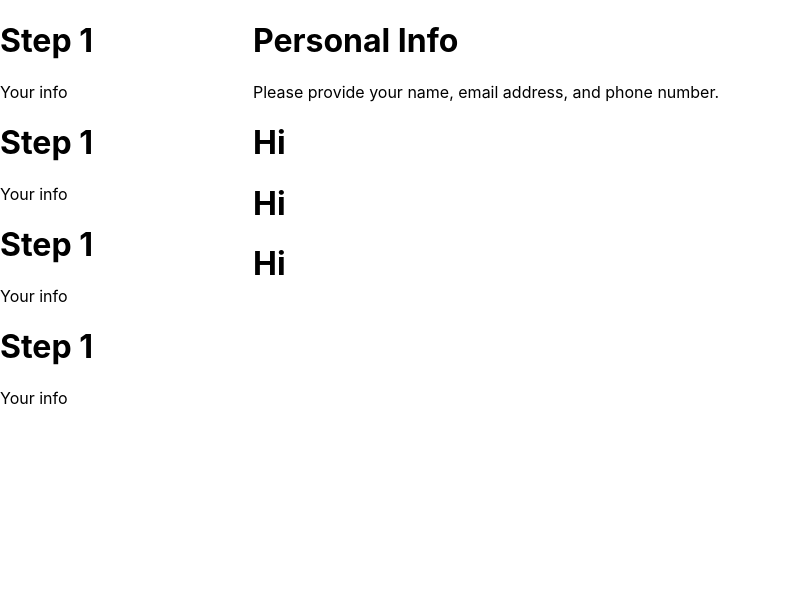
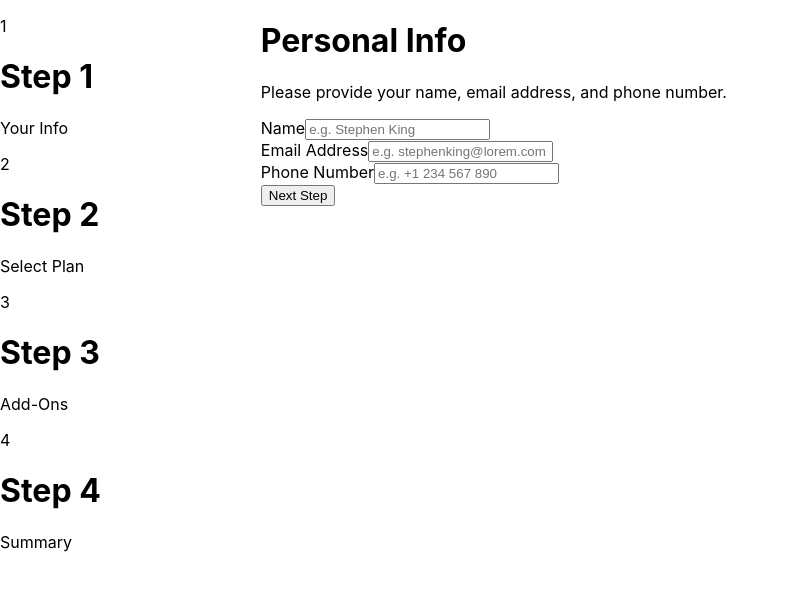
Before and after one commit to lexsac/multi-step-form, a React (Create React App) app in the folder multi-step-form/: page / in a window 1280 px wide. Shown: the top 590 px of the page, without its empty margins (0-789 px from the left). Built offline with nearby package versions, Linux system fonts and the light colour scheme.

Commit message:
Added additional static components

```diff
--- a/multi-step-form/src/components/Input.js
+++ b/multi-step-form/src/components/Input.js
@@ -1,9 +1,10 @@
 import React from 'react';
 
-const Input = () => {
+const Input = ({name, label, placeholderText}) => {
     return (
         <div className="input-info">
-            <h1>Hi</h1>
+            <label>{name}</label>
+            <input type="text" id={label} name={label} placeholder={placeholderText}></input>
         </div>
     )
 }
--- a/multi-step-form/src/components/InputInfo.js
+++ b/multi-step-form/src/components/InputInfo.js
@@ -1,12 +1,16 @@
 import React from 'react';
 import Input from './Input';
+import NextStepButton from './NextStepButton';
 
 const InputInfo = () => {
     return (
         <div className="input-info">
-            <Input />
-            <Input />
-            <Input />
+            <form>
+                <Input name={"Name"} label={"name"} placeholderText={"e.g. Stephen King"} />
+                <Input name={"Email Address"} label={"email-address"} placeholderText={"e.g. stephenking@lorem.com"} />
+                <Input name={"Phone Number"} label={"phone-number"} placeholderText={"e.g. +1 234 567 890"} />
+            </form>
+            <NextStepButton />
         </div>
     )
 }
--- /dev/null
+++ b/multi-step-form/src/components/NextStepButton.js
@@ -0,0 +1,11 @@
+import React from 'react';
+
+const NextStepButton = () => {
+    return (
+        <button>
+            Next Step
+        </button>
+    )
+}
+
+export default NextStepButton;
--- a/multi-step-form/src/components/Step.js
+++ b/multi-step-form/src/components/Step.js
@@ -1,10 +1,13 @@
 import React from 'react';
 
-const Step = () => {
+const Step = ({ num, text }) => {
     return (
         <div className="step">
-            <h1>Step 1</h1>
-            <p>Your info</p>
+            <div className="number-circle">
+                <p>{num}</p>
+            </div>
+            <h1>Step {num}</h1>
+            <p>{text}</p>
         </div>
     )
 }
--- a/multi-step-form/src/components/StepLeft.js
+++ b/multi-step-form/src/components/StepLeft.js
@@ -4,10 +4,10 @@ import Step from './Step';
 const StepLeft = () => {
     return (
         <div className="step">
-            <Step />
-            <Step />
-            <Step />
-            <Step />
+            <Step num={"1"} text={"Your Info"} />
+            <Step num={"2"} text={"Select Plan"} />
+            <Step num={"3"} text={"Add-Ons"} />
+            <Step num={"4"} text={"Summary"} />
         </div>
     )
 }
```
